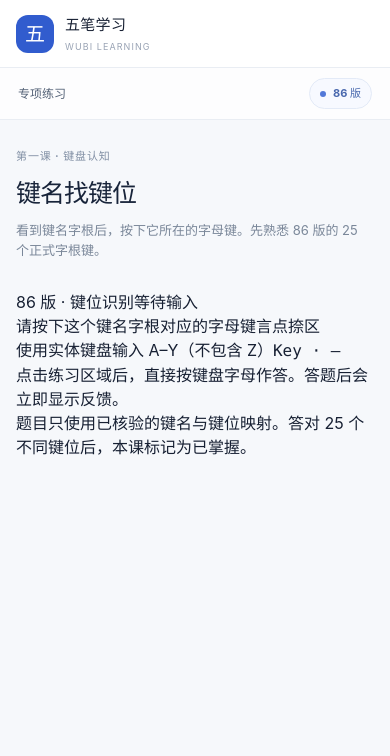
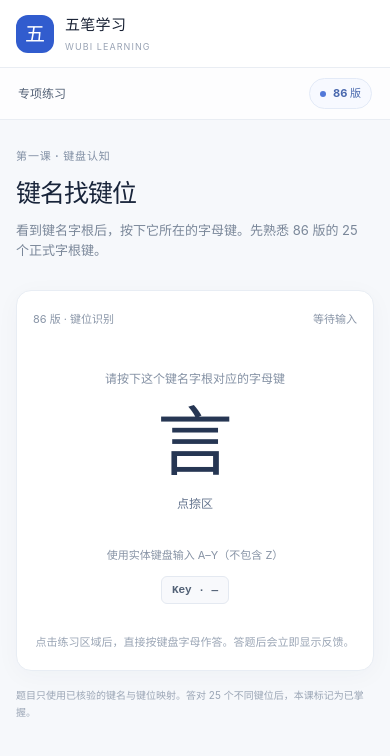
Before and after one commit to zlindeng/wubi-learning, a React (Vite) app: page /practice in a window 390 px wide. Shown: the top 756 px of the page. Built offline with nearby package versions, Linux system fonts and the light colour scheme.

Commit message:
style(practice): add keyboard recognition exercise layout

```diff
--- a/src/index.css
+++ b/src/index.css
@@ -163,3 +163,38 @@ h1 { margin-bottom: 9px; color: #18243a; font-size: clamp(25px, 3vw, 32px); lett
 @media (max-width: 650px) {
   .placeholder-card { min-height: 280px; padding: 26px 20px; }
 }
+
+
+.practice-card {
+  max-width: 760px;
+  padding: 28px;
+  border: 1px solid #e8edf4;
+  border-radius: 15px;
+  background: #fff;
+  box-shadow: 0 5px 24px rgba(26, 44, 78, .035);
+  outline: none;
+}
+.practice-card:focus-visible { box-shadow: 0 0 0 3px rgba(49, 92, 206, .16); }
+.practice-meta { display: flex; justify-content: space-between; gap: 12px; color: #8a96a8; font-size: 11px; }
+.practice-prompt { display: grid; justify-items: center; gap: 12px; padding: 54px 12px 42px; }
+.practice-prompt-label { color: #8491a4; font-size: 12px; }
+.practice-prompt strong { color: #263653; font-size: clamp(76px, 12vw, 112px); font-weight: 750; line-height: 1.1; }
+.practice-prompt > span:last-child { color: #63738d; font-size: 12px; }
+.practice-answer-hint { display: flex; align-items: center; justify-content: center; gap: 12px; color: #8793a5; font-size: 11px; }
+.practice-answer-hint kbd { min-width: 52px; padding: 7px 10px; border: 1px solid #e4e9f1; border-radius: 6px; color: #526176; background: #f8f9fc; font: 600 11px ui-monospace, monospace; text-align: center; }
+.practice-instruction { margin: 30px 0 0; color: #9aa5b5; font-size: 11px; text-align: center; }
+.practice-feedback { display: flex; align-items: center; gap: 11px; margin-top: 28px; padding: 15px 16px; border-radius: 9px; }
+.practice-feedback > div { display: grid; gap: 4px; }
+.practice-feedback strong { font-size: 13px; }
+.practice-feedback span { font-size: 11px; }
+.practice-feedback.correct { color: #287a58; background: #eef8f3; }
+.practice-feedback.incorrect { color: #a85b50; background: #fff3f1; }
+.practice-next { display: flex; gap: 8px; align-items: center; margin: 24px auto 0; border: 0; cursor: pointer; }
+.practice-next:disabled { opacity: .65; cursor: wait; }
+.practice-error { margin: 14px 0 0; color: #b45349; font-size: 11px; }
+.practice-footnote { max-width: 760px; margin: 16px 0 0; color: #9aa5b5; font-size: 10px; line-height: 1.7; }
+@media (max-width: 650px) {
+  .practice-card { padding: 20px 16px; }
+  .practice-prompt { padding: 42px 8px 34px; }
+  .practice-answer-hint { flex-direction: column; }
+}
```
